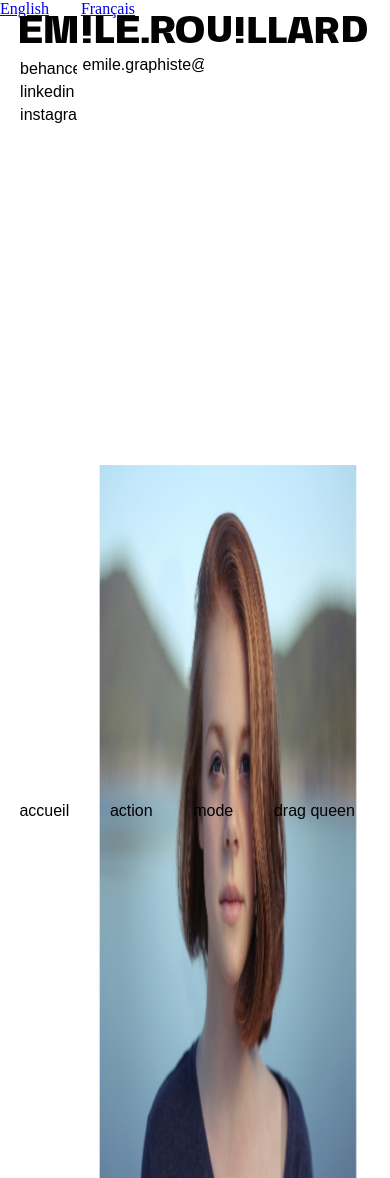
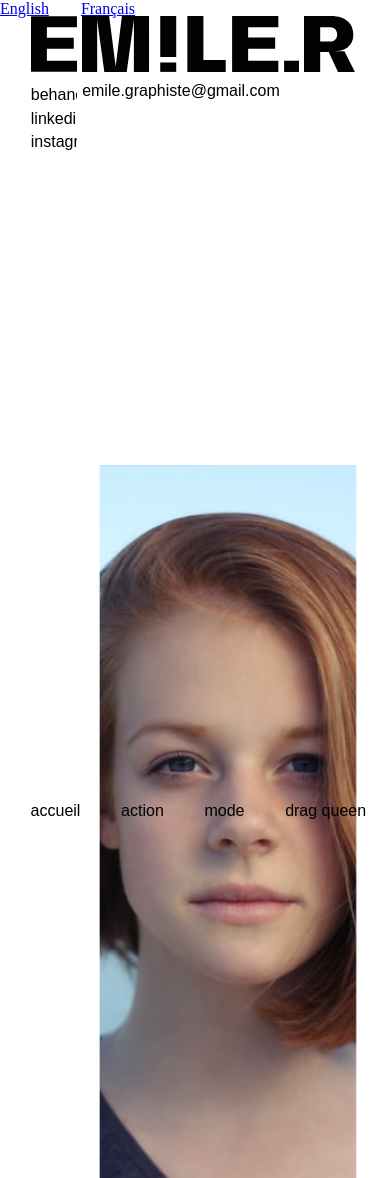
Before and after one commit to justinedauphinais/portfolioEmile, a PHP site: page /dragQueen.php in a window 390 px wide. Run offline with PHP 8.4, Linux system fonts and the light colour scheme; the visitor is signed in with stand-in values (Sample User, id 1); some web fonts are replaced.

Commit message:
Nav responsive

```diff
--- a/inc/header.php
+++ b/inc/header.php
@@ -58,7 +58,9 @@
                 </div>
                 <div>
                     <div id="name2"></div>
-                        <p id="email"  style="--height: 16px; --speed: 0.3s;">emile.graphiste@gmail.com</p>
+                    <div id="email">
+                        <p id="emailInnerDiv" style="--height: 16px; --speed: 0.3s;">emile.graphiste@gmail.com</p>
+                    </div>
                 </div>
                 <div id="serviceDiv">
                     <div id="name3"></div>
--- a/inc/script/dragQueen.js
+++ b/inc/script/dragQueen.js
@@ -25,6 +25,7 @@ var boomboomPhotos = document.querySelectorAll(".boomboomPhotos");
 var socials = document.getElementById("socials");
 var socialsInnerDiv = document.getElementById("socialsInnerDiv");
 var email = document.getElementById("email");
+var emailInnerDiv = document.getElementById("emailInnerDiv");
 var cube = document.querySelector(".cube");
 var modelNames = document.getElementById("modelsInnerDiv");
 var px = 0;
@@ -60,14 +61,16 @@ function verticalCarousel(evt) {
                     modelNames.offsetHeight; /* trigger reflow */
                     modelNames.style.animation = null;
                 }
-                else if (currentPhotoVertical == -1 && document.getElementById("email").classList.contains("scrollOutOfPage") && changed) {
+                else if (currentPhotoVertical == -1 && changed) {
                     dragQueen.classList = "";
                     dragQueen.classList.add("scrollOutOfView");
+                    emailInnerDiv.classList.remove("scrollOutOfPageInnerDiv");
+                    socials.classList.remove("scrollOutOfPage");
                     email.classList.remove("scrollOutOfPage");
-                    socials.classList.remove("scrollOutOfPage");
                     socialsInnerDiv.classList.remove("scrollOutOfPageInnerDiv");
-                    email.classList.add("scrollIntoPage");
+                    emailInnerDiv.classList.add("scrollIntoPageInnerDiv");
                     socials.classList.add("scrollIntoPage");
+                    email.classList.remove("scrollIntoPage");
                     socialsInnerDiv.classList.add("scrollIntoPageInnerDiv");
                     modelNames.classList = "modelNamesScrollUp";
                     modelNames.style.setProperty("--margin-top", px + "px");
@@ -88,11 +91,13 @@ function verticalCarousel(evt) {
                 if (currentPhotoVertical == 0 && changed) {
                     dragQueen.classList = "";
                     dragQueen.classList.add("scrollIntoView");
+                    emailInnerDiv.classList.remove("scrollIntoPageInnerDiv");
+                    socials.classList.remove("scrollIntoPage");
                     email.classList.remove("scrollIntoPage");
-                    socials.classList.remove("scrollIntoPage");
                     socialsInnerDiv.classList.remove("scrollIntoPageInnerDiv");
-                    email.classList.add("scrollOutOfPage");
+                    emailInnerDiv.classList.add("scrollOutOfPageInnerDiv");
                     socials.classList.add("scrollOutOfPage");
+                    email.classList.remove("scrollOutOfPage");
                     socialsInnerDiv.classList.add("scrollOutOfPageInnerDiv");
                     modelNames.classList = "modelNamesScrollDown";
                     modelNames.style.setProperty("--margin-top", px + "px");
@@ -117,7 +122,7 @@ function verticalCarousel(evt) {
 
             timer = setTimeout(() => {
                 timer = null;
-            },  300);
+            },  500);
         }
     }
 }
--- a/inc/style/aPropos.css
+++ b/inc/style/aPropos.css
@@ -31,7 +31,7 @@
         background-size: cover;
         position: absolute;
         bottom: 7.451875vh;
-        left: calc(2vw + 0.398vw + 2.578125vw);
+        left: calc(5.85vw + 2vw);
         width: 52vw;
         height: 52vw;
         max-width: 541px;
@@ -46,7 +46,7 @@
         right: calc(2vw + 5vw);
         width: 52vw;
         font-weight: 500;
-        font-size: 14px;
+        font-size: min(3vw, 14px);
         font-family: roc-grotesk, sans-serif;
     }
 }
--- a/inc/style/dragQueen.css
+++ b/inc/style/dragQueen.css
@@ -60,7 +60,8 @@
     height: calc(100vh - 16vh - 4.375vh);
     background-image: url("../../public/images/photoshoot/drag/01.jpg");
     background-clip: content-box;
-    background-size: 58.828125vw calc(100vh - 16vh - 4.375vh);
+    background-size: cover;
+    background-position: center;
 }
 
 #dragQueen #b_02 {
@@ -68,7 +69,8 @@
     height: calc(100vh - 16vh - 4.375vh);
     background-image: url("../../public/images/photoshoot/drag/02.jpg");
     background-clip: content-box;
-    background-size: 58.828125vw calc(100vh - 16vh - 4.375vh);
+    background-size: cover;
+    background-position: center;
 }
 
 #dragQueen #b_03 {
@@ -76,15 +78,14 @@
     height: calc(100vh - 16vh - 4.375vh);
     background-image: url("../../public/images/photoshoot/drag/03.jpg");
     background-clip: content-box;
-    background-size: 58.828125vw calc(100vh - 16vh - 4.375vh);
-}
-
-@media only screen and (max-width: 1200px) {
+    background-size: cover;
+    background-position: center;
+    /* background-size: 58.828125vw calc(100vh - 16vh - 4.375vh); */
 }
 
     /* horizontal carousel */
 .scrollOutLeft {
-    animation: scrollOutLeftAn 1s forwards;
+    animation: scrollOutLeftAn 0.5s forwards;
 }
 
 @keyframes scrollOutLeftAn {
@@ -97,7 +98,7 @@
 }
 
 .scrollInRight {
-    animation: scrollInRightAn 1s forwards;
+    animation: scrollInRightAn 0.5s forwards;
 }
 
 @keyframes scrollInRightAn {
--- a/inc/style/general.css
+++ b/inc/style/general.css
@@ -15,10 +15,12 @@
     padding: 0;
     margin: 0;
     box-sizing: border-box;
+    cursor: url(../../public/cursor/cursor.png), auto !important;
 }
 
 html {
     overflow:hidden;
+    cursor: url(../../public/cursor/cursor.png), auto !important;
 }
 
 /******** General ********/
--- a/inc/style/header.css
+++ b/inc/style/header.css
@@ -3,6 +3,105 @@
     display: none;
 }
 
+    /** MOBILE **/
+@media only screen and (max-width: 1200px) {
+    #nameButton {
+        display: block;
+        margin: 0 0 0 calc(2vw + 0.398vw + 2.578125vw);
+        height: 15vw;
+        width: calc(100vw - 6.7578125vw - 3.1vw);
+        position: relative;
+        top: -16vw;
+        z-index: 99;
+    }
+
+    #nameFlex {
+        display: inherit;
+        top: 0;
+        display: flex;
+        margin: 1.878vh 2vw 0 2vw;
+        gap: 0.398vw;
+        height: 17vw;
+        z-index: 99;
+        position: relative;
+        margin: 1.878vh auto 0 auto;
+        width: 97vw;
+    }
+
+    #emilerouillard {
+        margin: auto;
+        display: flex;
+        width: 91.75vw;
+    }
+
+    #leftBracket {
+        width: 6vw;
+        height: 14.5vw;
+        background-image: url("../../public/images/parenthese-01.svg");
+        background-repeat: no-repeat;
+        background-position: center;
+    }
+
+    #rightBracket {
+        width: 6vw;
+        height: 14.5vw;
+        background-image: url("../../public/images/parenthese-02.svg");
+        background-repeat: no-repeat;
+        background-position: center;
+    }
+
+        /* Name 1 */
+    #emilerouillard > div:first-of-type {
+        width: 14%;
+        height: 17vw;
+        margin-right: 1.32vw;
+    }
+
+    #name1 {
+        background-image: url("../../public/images/emileRouillard/eMin.svg");
+        height: 14.5vw;
+        background-repeat: no-repeat;
+        background-position: center;
+        background-size: contain;
+        width: 100%;
+    }
+
+    #emilerouillard > div:nth-of-type(2) {
+        width: 66%;
+        height: 17vw;
+        margin-right: 0.90vw;
+    }
+
+    #name2 {
+        background-image: url("../../public/images/emileRouillard/mileMin.svg");
+        height: 14.5vw;
+        background-repeat: no-repeat;
+        background-position: center;
+        background-size: contain;
+        width: 100%;
+    }
+
+    #emilerouillard > div:nth-of-type(3) {
+        width: 16%;
+        height: 7vw;
+        margin-right: 1.32vw;
+    }
+
+    #name3 {
+        width: 100%;
+        height: 14.5vw;
+        background-image: url("../../public/images/emileRouillard/rMin.svg");
+        background-repeat: no-repeat;
+        background-position: center;
+    }
+
+    #othersDiv, #contactDiv {
+        display: none;
+    }
+}
+
+    /** WEB **/
+@media only screen and (min-width: 1200px) {
         /* Name */
     #nameButton {
         display: block;
@@ -31,13 +130,13 @@
         height: 100%;
     }
 
+        /* Name 1 */
     #emilerouillard > div:first-of-type {
         width: 16.35883905%;
         height: 7vw;
         margin-right: 1.32vw;
     }
 
-    /* Name 1 */
     #name1 {
         width: 100%;
         height: 7vw;
@@ -47,13 +146,13 @@
         background-size: 100%;
     }
 
+        /* Name 2 */
     #emilerouillard > div:nth-of-type(2) {
         width: 34.696569921%;
         height: 7vw;
         margin-right: 0.90vw;
     }
 
-    /* Name 2 */
     #name2 {
         width: 100%;
         height: 7vw;
@@ -63,13 +162,13 @@
         margin-right: 0.90vw;
     }
 
+        /* Name 3 */
     #emilerouillard > div:nth-of-type(3) {
         width: 6.77220756376%;
         height: 7vw;
         margin-right: 1.32vw;
     }
 
-    /* Name 3 */
     #name3 {
         width: 100%;
         height: 7vw;
@@ -108,7 +207,6 @@
         background-position: center;
     }
 
-    /* Brackets */
     #leftBracket {
         width: 2.755vw;
         height: 7vw;
@@ -124,12 +222,25 @@
         background-repeat: no-repeat;
         background-position: center;
     }
+}
+
 
     /* Links */
 #socials {
     margin-top: min(22.24px, 1.54444444vh);
+    margin-left: -5px;
     z-index: 99;
-    overflow: hidden;
+    overflow-y: hidden;
+}
+
+@media only screen and (max-width: 1200px) {
+    #socials {
+        margin-top: 10px;
+    }
+
+    #email {
+        margin-top: 10px !important;
+    }
 }
 
 #socials > div {
@@ -145,6 +256,10 @@
     text-decoration: none;
     color: var(--black);
     z-index: 99;
+}
+
+#behance {
+    margin-left: 5px;
 }
 
 #behance:hover {
@@ -166,6 +281,7 @@
 
 #linkedin {
     margin-top: 1px;
+    margin-left: 5px;
 }
 
 #linkedin:hover {
@@ -187,6 +303,7 @@
 
 #instagram {
     margin-top: 1px;
+    margin-left: 5px;
 }
 
 #instagram:hover {
@@ -363,13 +480,14 @@ nav {
     display: flex;
     gap: 50px;
     z-index: 99;
+    cursor: url(../../public/cursor/cursor.png), auto !important;
 }
 
 @media only screen and (max-width: 1200px) {
     nav {
         position: absolute;
         bottom: 24px;
-        left: calc(2vw + 0.398vw + 2.578125vw);
+        left: calc(5.85vw + 2vw);
         display: flex;
         gap: 30px;
         z-index: 99;
@@ -382,6 +500,7 @@ nav a {
     font-style: normal;
     text-decoration: none;
     color: var(--black);
+    cursor: url(../../public/cursor/cursor.png), auto !important;
 }
 
 #accueilLine, #actionLine, #modeLine, #dragQueenLine {
```
Also changed, not shown: public/cursor/cursor.png (added), public/images/emileRouillard/eMin.svg (added), public/images/emileRouillard/mileMin.svg (added), public/images/emileRouillard/rMin.svg (added). Lines whose indentation alone changed are shown as unchanged.
